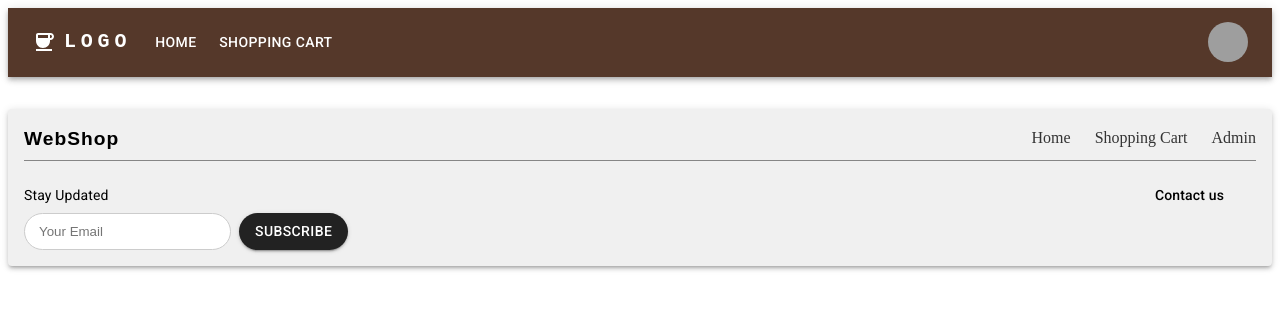
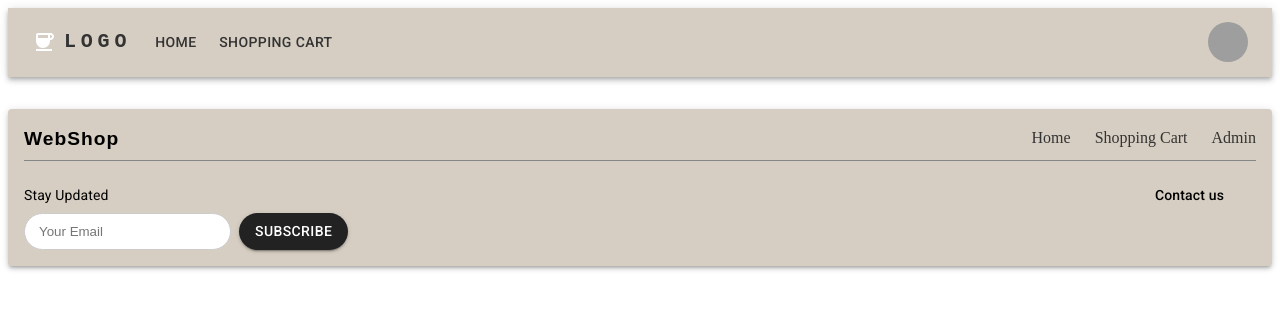
Before and after one commit to Coolastelammetcodes/WebShop, a React (Vite) app in the folder web/: page /logout in a window 1280 px wide. Shown: the top 310 px of the page. Built offline with nearby package versions, Linux system fonts and the light colour scheme; grey boxes are pictures that could not be loaded.

Commit message:
update footer och header style

```diff
--- a/web/src/components/footer.tsx
+++ b/web/src/components/footer.tsx
@@ -15,7 +15,7 @@ export default function Footer() {
         mt: 4,
         px: 2,
         py: 2,
-        backgroundColor: "#f0f0f0",
+        backgroundColor: "#D6CEC2",
         color: "black",
       }}
     >
--- a/web/src/components/header.tsx
+++ b/web/src/components/header.tsx
@@ -48,7 +48,7 @@ export default function Header() {
   };
 
   return (
-    <AppBar position="static" sx={{ backgroundColor: "hsl(19, 34%, 25%)" }}>
+    <AppBar position="static" sx={{ backgroundColor: "#D6CEC2" }}>
       <Container maxWidth="xl">
         <Toolbar disableGutters>
           <CoffeeIcon sx={{ display: { xs: "none", md: "flex" }, mr: 1 }} />
@@ -63,7 +63,7 @@ export default function Header() {
               fontFamily: "monospace",
               fontWeight: 700,
               letterSpacing: ".3rem",
-              color: "inherit",
+              color: "#333333",
               textDecoration: "none",
             }}
           >
@@ -124,7 +124,7 @@ export default function Header() {
               fontFamily: "monospace",
               fontWeight: 700,
               letterSpacing: ".3rem",
-              color: "inherit",
+              color: "#333333",
               textDecoration: "none",
             }}
           >
@@ -137,7 +137,7 @@ export default function Header() {
                 component={Link}
                 to={page.path}
                 onClick={handleCloseNavMenu}
-                sx={{ my: 2, color: "white", display: "block" }}
+                sx={{ my: 2, color: "#333333", display: "block" }}
               >
                 {page.label}
               </Button>
```
Also changed, not shown: web/public/hero-mugs.jpeg (added).
